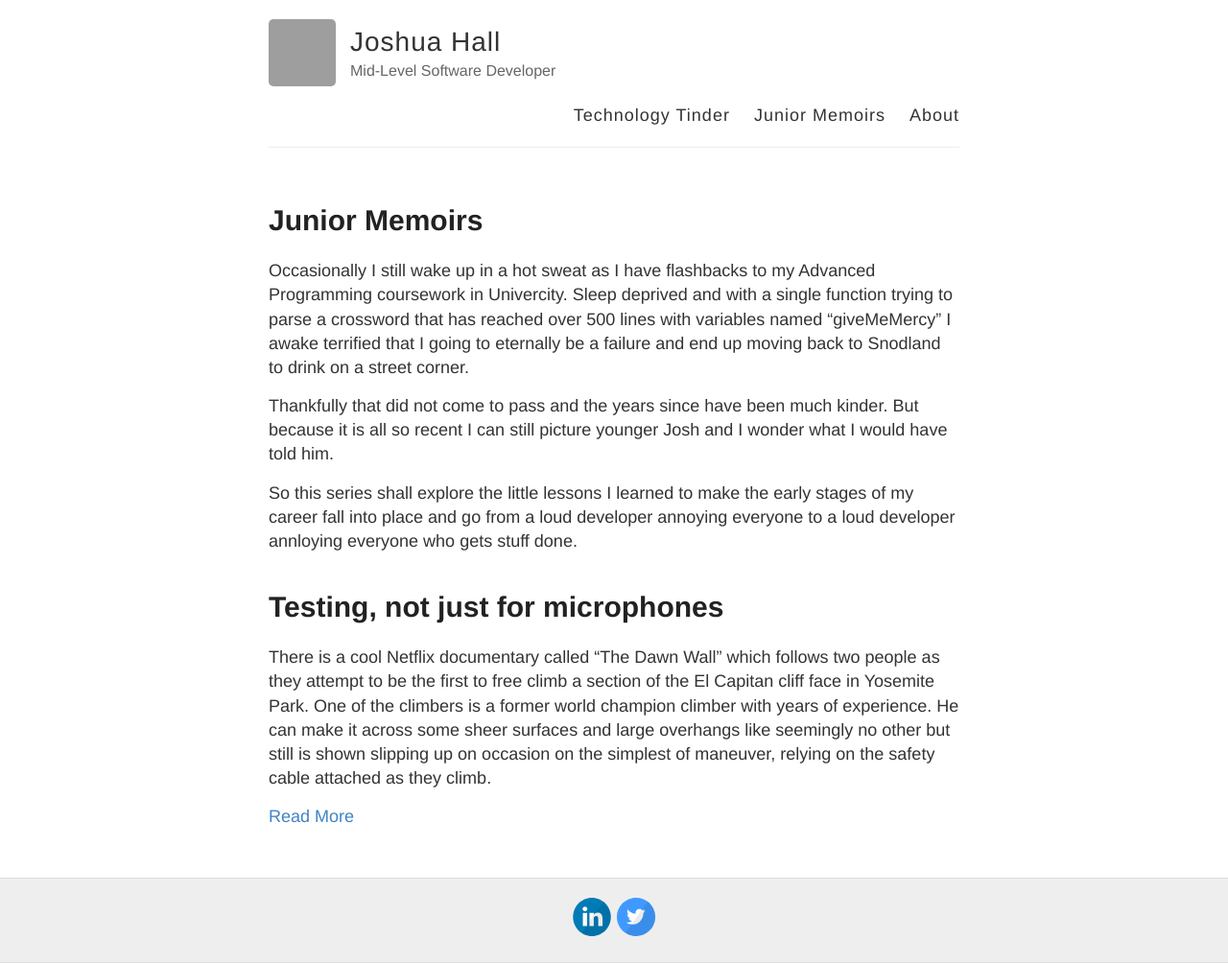
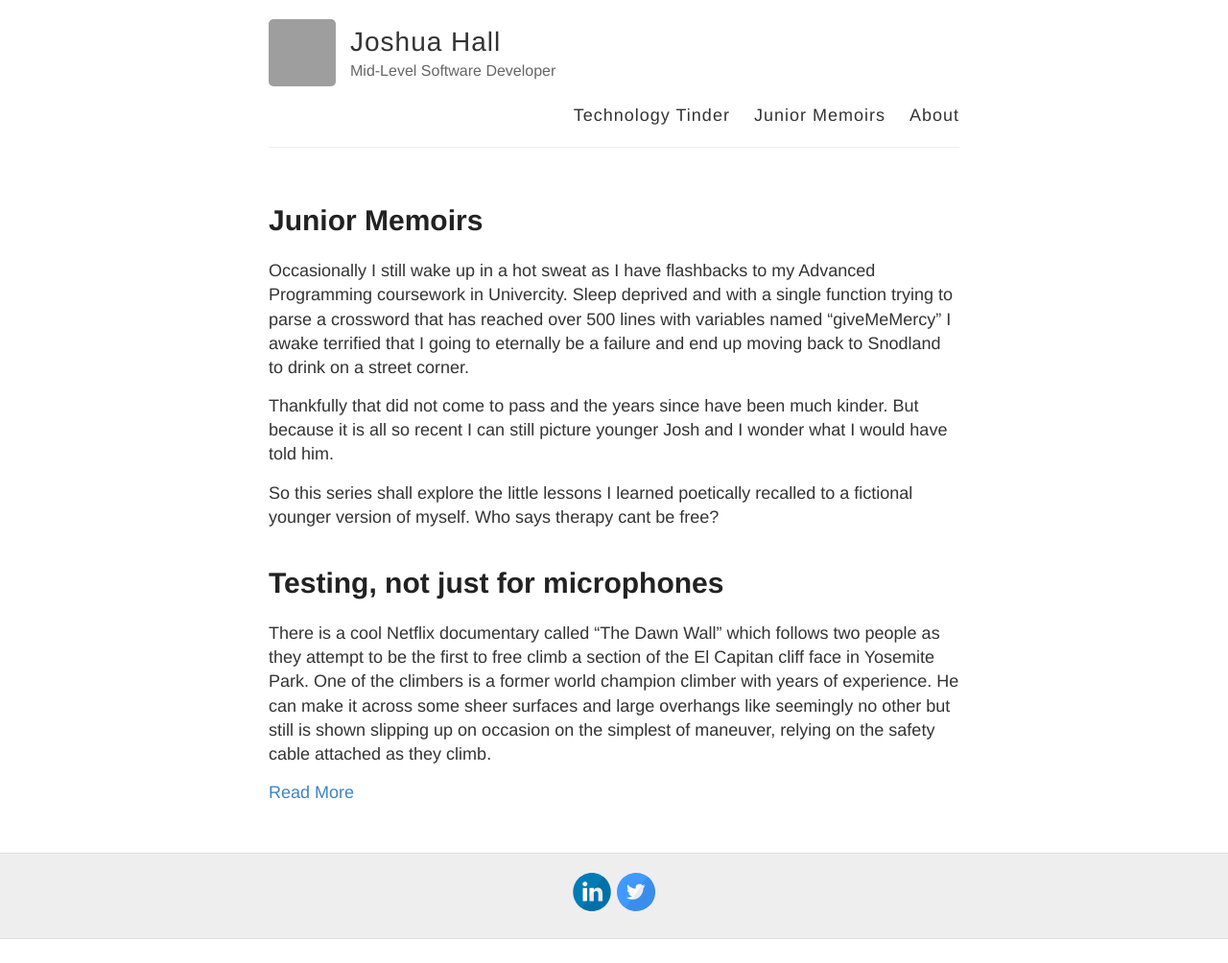
Before and after one commit to JoshuaHall1995/JoshuaHall1995.github.io, a Jekyll site: the page built from juniorMemoirs.md, in a window 1280 px wide. Shown: the whole page at 96% size. Built offline with Jekyll 4.4.1, drawn with Linux system fonts in a browser that asks for light colours; after the commit the page ends 979 px from its top, so only the background shows below that; grey boxes are pictures that could not be loaded.

Commit message:
Wooo picture

```diff
--- a/juniorMemoirs.md
+++ b/juniorMemoirs.md
@@ -8,7 +8,7 @@ Occasionally I still wake up in a hot sweat as I have flashbacks to my Advanced
 
 Thankfully that did not come to pass and the years since have been much kinder. But because it is all so recent I can still picture younger Josh and I wonder what I would have told him.
 
-So this series shall explore the little lessons I learned to make the early stages of my career fall into place and go from a loud developer annoying everyone to a loud developer annloying everyone who gets stuff done.
+So this series shall explore the little lessons I learned poetically recalled to a fictional younger version of myself. Who says therapy cant be free?
 
 {% for post in site.juniorMemoirs %}
 
```
Also changed, not shown: _technologyTinder/2020-5-15-Blob-Storage.md (+1 -0 lines), images/blobTinder.png (added).
